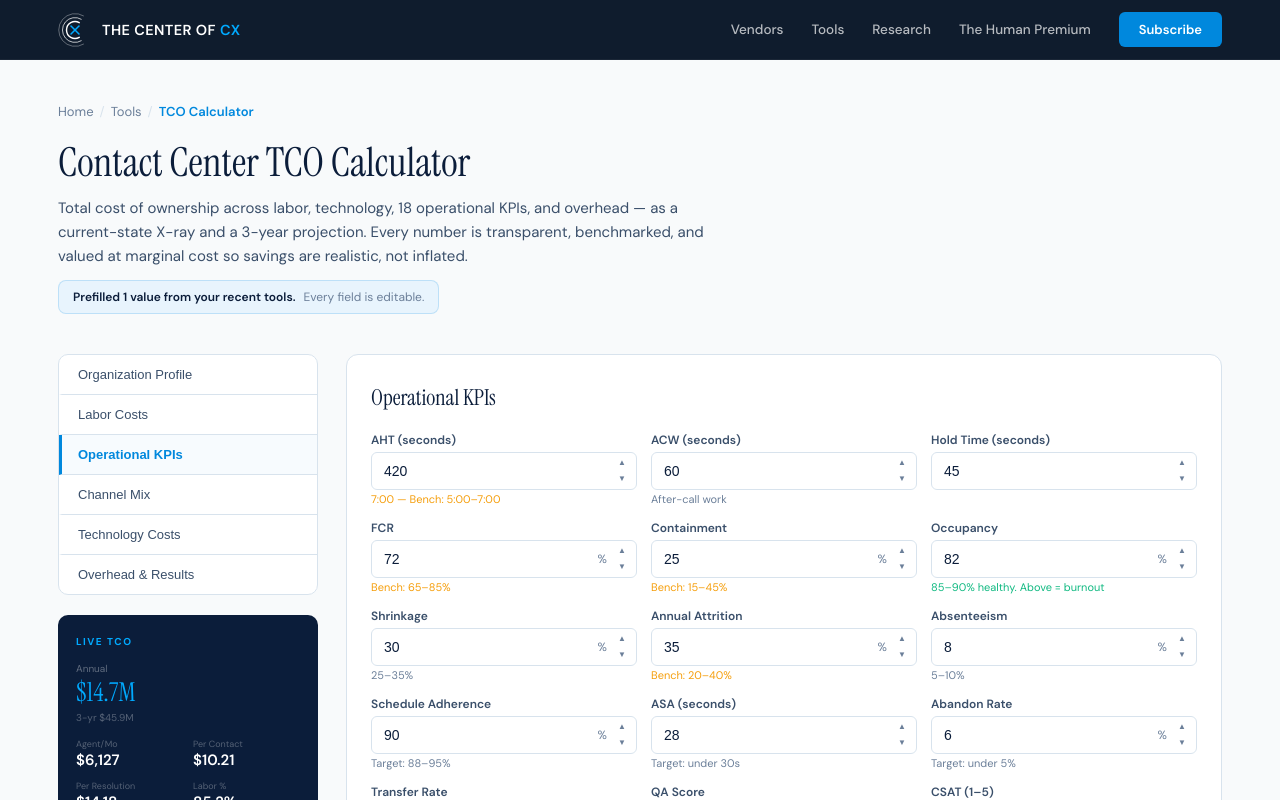
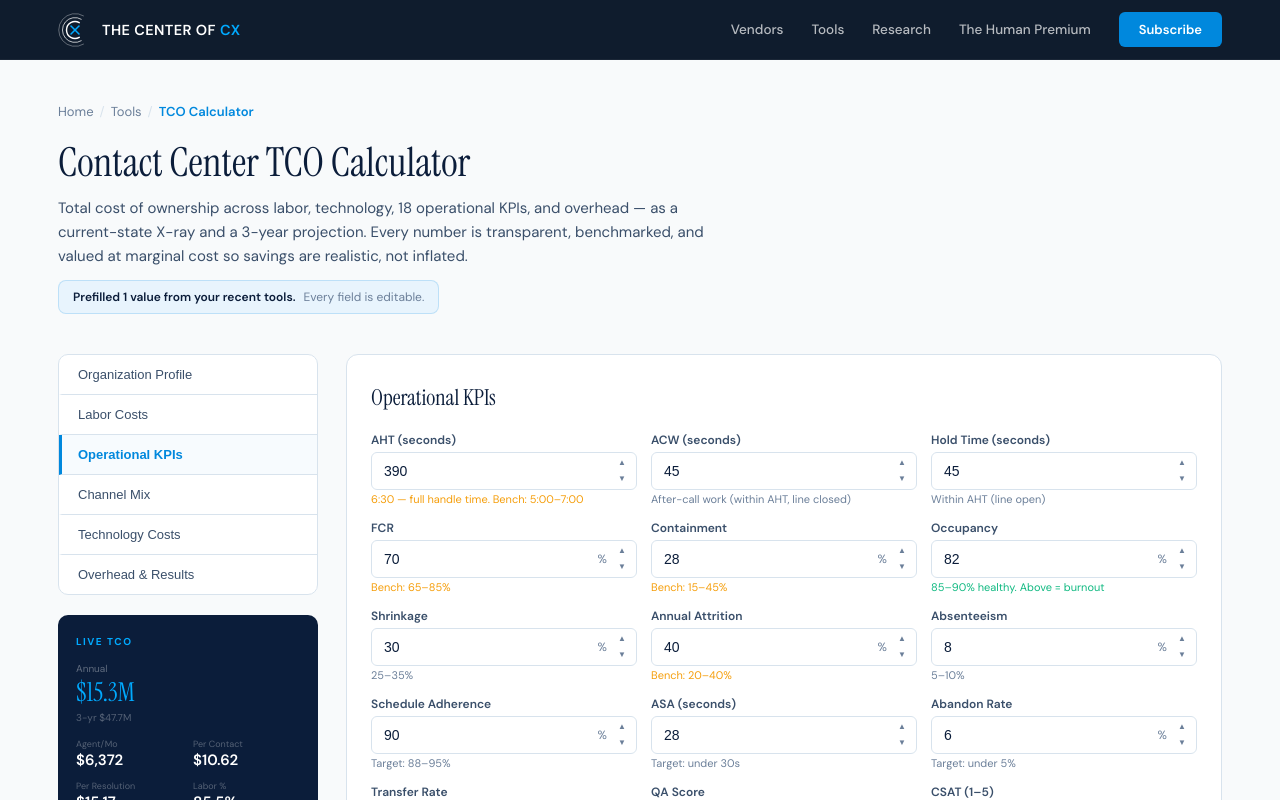
Before and after one commit to thomasbakerj-lgtm/CENTER-OF-CX, a React (Vite) app: page /tools/tco-calculator in a window 1280 px wide. Both pictures are taken after a click on the button "Operational KPIs". Shown: the top 800 px of the page. Built offline with nearby package versions, Linux system fonts and the light colour scheme.

Commit message:
Update TCOCalculator.jsx

```diff
--- a/TCOCalculator.jsx
+++ b/TCOCalculator.jsx
@@ -115,15 +115,22 @@ function NumField({ label, value, onChange, hint, prefix, suffix, step = 1, min,
   );
 }
 
+// Industry benchmarks validated against 2025/2026 published data (SQM Group, Sprinklr,
+// Metrigy, BLS/Indeed/Salary.com wage data, Forrester CCaaS Wave, Balto/Parloa containment,
+// Giva turnover). AHT is full handle time (talk+hold+ACW); ACW is the line-closed slice.
+// Sources summarized in BENCHMARK_SOURCES below. Last validated: June 2026.
 const INDUSTRY = {
-  general: { label: "Cross-Industry Average", agents: 200, agentHourly: 18, monthlyContacts: 120000, aht: 420, fcr: 0.72, containment: 0.25, occupancy: 0.82, shrinkage: 0.30, attrition: 0.35, absenteeism: 0.08, channelMixVoice: 0.55, channelMixChat: 0.25, channelMixEmail: 0.12, channelMixSocial: 0.05, channelMixSelfServe: 0.03, csat: 4.1, nps: 32, transferRate: 0.15, acw: 60, ccaasSeat: 150 },
-  financial: { label: "Financial Services", agents: 350, agentHourly: 22, monthlyContacts: 180000, aht: 380, fcr: 0.75, containment: 0.20, occupancy: 0.80, shrinkage: 0.28, attrition: 0.28, absenteeism: 0.07, channelMixVoice: 0.50, channelMixChat: 0.28, channelMixEmail: 0.14, channelMixSocial: 0.04, channelMixSelfServe: 0.04, csat: 4.0, nps: 35, transferRate: 0.12, acw: 75, ccaasSeat: 175 },
-  healthcare: { label: "Healthcare", agents: 250, agentHourly: 20, monthlyContacts: 140000, aht: 480, fcr: 0.68, containment: 0.18, occupancy: 0.78, shrinkage: 0.32, attrition: 0.32, absenteeism: 0.09, channelMixVoice: 0.62, channelMixChat: 0.20, channelMixEmail: 0.12, channelMixSocial: 0.03, channelMixSelfServe: 0.03, csat: 3.9, nps: 28, transferRate: 0.18, acw: 90, ccaasSeat: 165 },
-  retail: { label: "Retail & eCommerce", agents: 180, agentHourly: 16, monthlyContacts: 150000, aht: 340, fcr: 0.70, containment: 0.30, occupancy: 0.84, shrinkage: 0.32, attrition: 0.42, absenteeism: 0.10, channelMixVoice: 0.40, channelMixChat: 0.32, channelMixEmail: 0.15, channelMixSocial: 0.08, channelMixSelfServe: 0.05, csat: 4.2, nps: 38, transferRate: 0.14, acw: 45, ccaasSeat: 135 },
-  telecom: { label: "Telecommunications", agents: 400, agentHourly: 19, monthlyContacts: 250000, aht: 520, fcr: 0.65, containment: 0.22, occupancy: 0.85, shrinkage: 0.30, attrition: 0.38, absenteeism: 0.08, channelMixVoice: 0.52, channelMixChat: 0.26, channelMixEmail: 0.12, channelMixSocial: 0.06, channelMixSelfServe: 0.04, csat: 3.8, nps: 22, transferRate: 0.20, acw: 70, ccaasSeat: 155 },
-  insurance: { label: "Insurance", agents: 300, agentHourly: 21, monthlyContacts: 100000, aht: 540, fcr: 0.70, containment: 0.15, occupancy: 0.78, shrinkage: 0.28, attrition: 0.25, absenteeism: 0.06, channelMixVoice: 0.60, channelMixChat: 0.22, channelMixEmail: 0.13, channelMixSocial: 0.03, channelMixSelfServe: 0.02, csat: 4.0, nps: 30, transferRate: 0.16, acw: 95, ccaasSeat: 170 },
-  bpo: { label: "BPO / Outsourcer", agents: 500, agentHourly: 14, monthlyContacts: 300000, aht: 400, fcr: 0.68, containment: 0.28, occupancy: 0.86, shrinkage: 0.34, attrition: 0.55, absenteeism: 0.12, channelMixVoice: 0.58, channelMixChat: 0.24, channelMixEmail: 0.10, channelMixSocial: 0.05, channelMixSelfServe: 0.03, csat: 3.9, nps: 25, transferRate: 0.17, acw: 55, ccaasSeat: 120 },
+  general: { label: "Cross-Industry Average", agents: 200, agentHourly: 19, monthlyContacts: 120000, aht: 390, fcr: 0.70, containment: 0.28, occupancy: 0.82, shrinkage: 0.30, attrition: 0.40, absenteeism: 0.08, channelMixVoice: 0.55, channelMixChat: 0.25, channelMixEmail: 0.12, channelMixSocial: 0.05, channelMixSelfServe: 0.03, csat: 4.1, nps: 32, transferRate: 0.15, acw: 45, ccaasSeat: 150 },
+  financial: { label: "Financial Services", agents: 350, agentHourly: 22, monthlyContacts: 180000, aht: 360, fcr: 0.74, containment: 0.25, occupancy: 0.80, shrinkage: 0.28, attrition: 0.30, absenteeism: 0.07, channelMixVoice: 0.50, channelMixChat: 0.28, channelMixEmail: 0.14, channelMixSocial: 0.04, channelMixSelfServe: 0.04, csat: 4.0, nps: 35, transferRate: 0.12, acw: 60, ccaasSeat: 175 },
+  healthcare: { label: "Healthcare", agents: 250, agentHourly: 20, monthlyContacts: 140000, aht: 450, fcr: 0.71, containment: 0.18, occupancy: 0.78, shrinkage: 0.32, attrition: 0.33, absenteeism: 0.09, channelMixVoice: 0.62, channelMixChat: 0.20, channelMixEmail: 0.12, channelMixSocial: 0.03, channelMixSelfServe: 0.03, csat: 3.9, nps: 28, transferRate: 0.18, acw: 75, ccaasSeat: 165 },
+  retail: { label: "Retail & eCommerce", agents: 180, agentHourly: 16, monthlyContacts: 150000, aht: 300, fcr: 0.78, containment: 0.32, occupancy: 0.84, shrinkage: 0.32, attrition: 0.45, absenteeism: 0.10, channelMixVoice: 0.40, channelMixChat: 0.32, channelMixEmail: 0.15, channelMixSocial: 0.08, channelMixSelfServe: 0.05, csat: 4.2, nps: 38, transferRate: 0.14, acw: 40, ccaasSeat: 135 },
+  telecom: { label: "Telecommunications", agents: 400, agentHourly: 19, monthlyContacts: 250000, aht: 510, fcr: 0.66, containment: 0.25, occupancy: 0.85, shrinkage: 0.30, attrition: 0.40, absenteeism: 0.08, channelMixVoice: 0.52, channelMixChat: 0.26, channelMixEmail: 0.12, channelMixSocial: 0.06, channelMixSelfServe: 0.04, csat: 3.8, nps: 22, transferRate: 0.20, acw: 60, ccaasSeat: 155 },
+  insurance: { label: "Insurance", agents: 300, agentHourly: 21, monthlyContacts: 100000, aht: 510, fcr: 0.70, containment: 0.16, occupancy: 0.78, shrinkage: 0.28, attrition: 0.27, absenteeism: 0.06, channelMixVoice: 0.60, channelMixChat: 0.22, channelMixEmail: 0.13, channelMixSocial: 0.03, channelMixSelfServe: 0.02, csat: 4.0, nps: 30, transferRate: 0.16, acw: 75, ccaasSeat: 170 },
+  bpo: { label: "BPO / Outsourcer", agents: 500, agentHourly: 15, monthlyContacts: 300000, aht: 390, fcr: 0.68, containment: 0.28, occupancy: 0.86, shrinkage: 0.34, attrition: 0.55, absenteeism: 0.12, channelMixVoice: 0.58, channelMixChat: 0.24, channelMixEmail: 0.10, channelMixSocial: 0.05, channelMixSelfServe: 0.03, csat: 3.9, nps: 25, transferRate: 0.17, acw: 50, ccaasSeat: 120 },
 };
+
+// Shown in-tool and in the report so the "benchmarked" claim is backed by named, dated sources.
+const BENCHMARK_SOURCES = "Benchmarks validated June 2026 against: SQM Group (FCR, occupancy), Sprinklr & Calabrio (AHT, shrinkage), Giva & SQM (attrition 38–45%), Indeed/Salary.com/BLS (agent wages), Forrester CCaaS Wave & vendor pricing pages (CCaaS $100–250/seat), Balto/Parloa/Teneo (containment 20–40%). Values are cross-industry medians; your operation will vary — adjust any field.";
 
 const BASE = { supervisors: 20, qaStaff: 5, wfmStaff: 4, trainers: 3, itSupport: 4, sites: 2, agentBenefitsPct: 0.30, supHourly: 30, qaHourly: 28, wfmHourly: 32, trainerHourly: 26, itHourly: 35, scheduleAdherence: 0.90, avgSpeedAnswer: 28, abandonRate: 0.06, avgHoldTime: 45, newHireTrainingDays: 21, qualityScore: 0.82, wemSeat: 45, telephonyPerMin: 0.025, ivaMonthly: 8000, agentAssistMonthly: 5000, rpaMonthly: 3000, analyticsMonthly: 6000, crmSeat: 75, ipaasMonthly: 4000, recordingMonthly: 3500, knowledgeMgmt: 2500, securityCompliance: 3000, cloudInfra: 5000, psAmortized: 8000, recruitingCostPerHire: 3500, facilitiesCost: 12000, implementationOneTime: 0, escalatorPct: 0.04 };
 
@@ -153,7 +160,11 @@ function computeTCO(d) {
 
   const contacts = n(d.monthlyContacts) || 1;
   const voiceContacts = contacts * n(d.channelMixVoice);
-  const voiceMinutes = voiceContacts * ((n(d.aht) + n(d.avgHoldTime) + n(d.acw)) / 60);
+  // AHT is full handle time (talk+hold+ACW). Telephony bills only the line-open slice
+  // (talk+hold = AHT - ACW); ACW happens after disconnect. The old model added hold+ACW
+  // on top of AHT, inflating handle minutes ~22%.
+  const lineOpenSec = Math.max(0, n(d.aht) - n(d.acw));
+  const voiceMinutes = voiceContacts * (lineOpenSec / 60);
   const telephony = voiceMinutes * n(d.telephonyPerMin);
 
   const seats = n(d.agents) + n(d.supervisors) + n(d.qaStaff) + n(d.wfmStaff);
@@ -170,13 +181,13 @@ function computeTCO(d) {
   const humanContacts = contacts * (1 - n(d.containment));
   const costPerHuman = monthly / (humanContacts || 1);
 
-  // Marginal (variable) cost of one handled contact = handle-time labor only.
+  // Marginal (variable) cost of one handled contact = full handle-time labor (AHT).
   // This is what deflecting/avoiding a contact actually frees — NOT the fully loaded
   // cost-per-contact (which carries fixed tech, facilities, overhead that don't fall
   // when volume drops). Using marginal cost is the core anti-inflation fix.
-  const handleMin = (n(d.aht) + n(d.avgHoldTime) + n(d.acw)) / 60;
+  const handleMin = n(d.aht) / 60;
   const loadedPerMin = loaded / 60;
-  const marginalPerContact = handleMin * loadedPerMin + (n(d.channelMixVoice) * handleMin * n(d.telephonyPerMin));
+  const marginalPerContact = handleMin * loadedPerMin + (n(d.channelMixVoice) * (lineOpenSec / 60) * n(d.telephonyPerMin));
 
   // 3-year projection: current operation carried forward with an escalator, plus any
   // one-time implementation. Year 1 = the annual snapshot, so the two views reconcile.
@@ -416,6 +427,7 @@ function Calculator() {
                       {Object.entries(INDUSTRY).map(([k, v]) => <option key={k} value={k}>{v.label}</option>)}
                     </select>
                     <div style={{ fontSize: 10, color: GREEN, marginTop: 3 }}>✓ Prepopulated with {INDUSTRY[d.industry]?.label} benchmarks. Adjust any value.</div>
+                    <div style={{ fontSize: 10, color: MUTED, marginTop: 4, lineHeight: 1.4 }} title={BENCHMARK_SOURCES}>Benchmarks validated June 2026 (SQM, Sprinklr, Forrester, BLS wage data). Hover for sources.</div>
                   </div>
                   <NumField label="Monthly Contact Volume" value={d.monthlyContacts} onChange={v => set("monthlyContacts", v)} step={1000} min={1} pulled={pulled.monthlyContacts} />
                 </div>
@@ -452,9 +464,9 @@ function Calculator() {
               <div style={{ background: "#fff", border: `1px solid ${BORDER}`, borderRadius: 12, padding: "28px 24px" }}>
                 <h2 style={{ fontFamily: "'Instrument Serif', Georgia, serif", fontSize: 22, fontWeight: 400, color: NAVY, margin: "0 0 20px" }}>Operational KPIs</h2>
                 <div style={{ display: "grid", gridTemplateColumns: "1fr 1fr 1fr", gap: 14 }} className="input-row">
-                  <NumField label="AHT (seconds)" value={d.aht} onChange={v => set("aht", v)} step={5} min={1} pulled={pulled.aht} hint={<span style={{ color: getBench(n(d.aht), 300, 600, true) }}>{mmss(d.aht)} — Bench: 5:00–7:00</span>} />
-                  <NumField label="ACW (seconds)" value={d.acw} onChange={v => set("acw", v)} step={5} min={0} hint="After-call work" />
-                  <NumField label="Hold Time (seconds)" value={d.avgHoldTime} onChange={v => set("avgHoldTime", v)} step={5} min={0} />
+                  <NumField label="AHT (seconds)" value={d.aht} onChange={v => set("aht", v)} step={5} min={1} pulled={pulled.aht} hint={<span style={{ color: getBench(n(d.aht), 300, 600, true) }}>{mmss(d.aht)} — full handle time. Bench: 5:00–7:00</span>} />
+                  <NumField label="ACW (seconds)" value={d.acw} onChange={v => set("acw", v)} step={5} min={0} hint="After-call work (within AHT, line closed)" />
+                  <NumField label="Hold Time (seconds)" value={d.avgHoldTime} onChange={v => set("avgHoldTime", v)} step={5} min={0} hint="Within AHT (line open)" />
                   <NumField label="FCR" value={d.fcr} onChange={v => set("fcr", v)} suffix="%" factor={100} min={0} max={100} hint={<span style={{ color: getBench(n(d.fcr), 0.65, 0.85) }}>Bench: 65–85%</span>} />
                   <NumField label="Containment" value={d.containment} onChange={v => set("containment", v)} suffix="%" factor={100} min={0} max={100} hint={<span style={{ color: getBench(n(d.containment), 0.15, 0.45) }}>Bench: 15–45%</span>} />
                   <NumField label="Occupancy" value={d.occupancy} onChange={v => set("occupancy", v)} suffix="%" factor={100} min={0} max={100} pulled={pulled.occupancy} hint={<span style={{ color: n(d.occupancy) > BENCH.occupancy.cautionMax ? RED : n(d.occupancy) > BENCH.occupancy.healthyMax ? AMBER : GREEN }}>{Math.round(BENCH.occupancy.healthyMax * 100)}–{Math.round(BENCH.occupancy.cautionMax * 100)}% healthy. Above = burnout</span>} />
@@ -663,7 +675,7 @@ function Calculator() {
                           ]},
                           { title: "Analyst Read", type: "findings", items: analyst },
                           { title: "Optimization Opportunities", type: "actions", items: opt.items.slice(0, 4).map((o, i) => ({ action: o.title + " — " + fmtK(o.net) + "/mo", detail: o.desc, priority: i === 0 ? "high" : i === 1 ? "medium" : undefined })) },
-                          { title: "Methodology", type: "text", content: `TCO covers labor, technology, and overhead at ${173} productive hours/agent/month. The 3-year view carries the current operation forward at a ${Math.round(n(d.escalatorPct) * 100)}% annual escalator plus any one-time implementation; year 1 equals the annual snapshot so the views reconcile. Optimization savings are valued at marginal (variable) cost — handle-time labor freed per contact — not fully-loaded cost per contact, because fixed tech and facilities don't fall when volume drops. Levers are de-overlapped (each acts on the volume the prior leaves) and scaled by a ${STANCE[stance].label} confidence stance, so totals are defensible rather than inflated.` },
+                          { title: "Methodology", type: "text", content: `TCO covers labor, technology, and overhead at ${173} productive hours/agent/month. The 3-year view carries the current operation forward at a ${Math.round(n(d.escalatorPct) * 100)}% annual escalator plus any one-time implementation; year 1 equals the annual snapshot so the views reconcile. Optimization savings are valued at marginal (variable) cost — handle-time labor freed per contact — not fully-loaded cost per contact, because fixed tech and facilities don't fall when volume drops. Levers are de-overlapped (each acts on the volume the prior leaves) and scaled by a ${STANCE[stance].label} confidence stance, so totals are defensible rather than inflated. ${BENCHMARK_SOURCES}` },
                           { title: "Next Steps", type: "next", items: [
                             { tool: "License Bundle Gap Checker", reason: "Audit whether your seat price covers what you actually need", href: "/tools/license-gap" },
                             { tool: "AI Deflection Reality Check", reason: "Pressure-test the containment savings above", href: "/tools/ai-deflection" },
```
